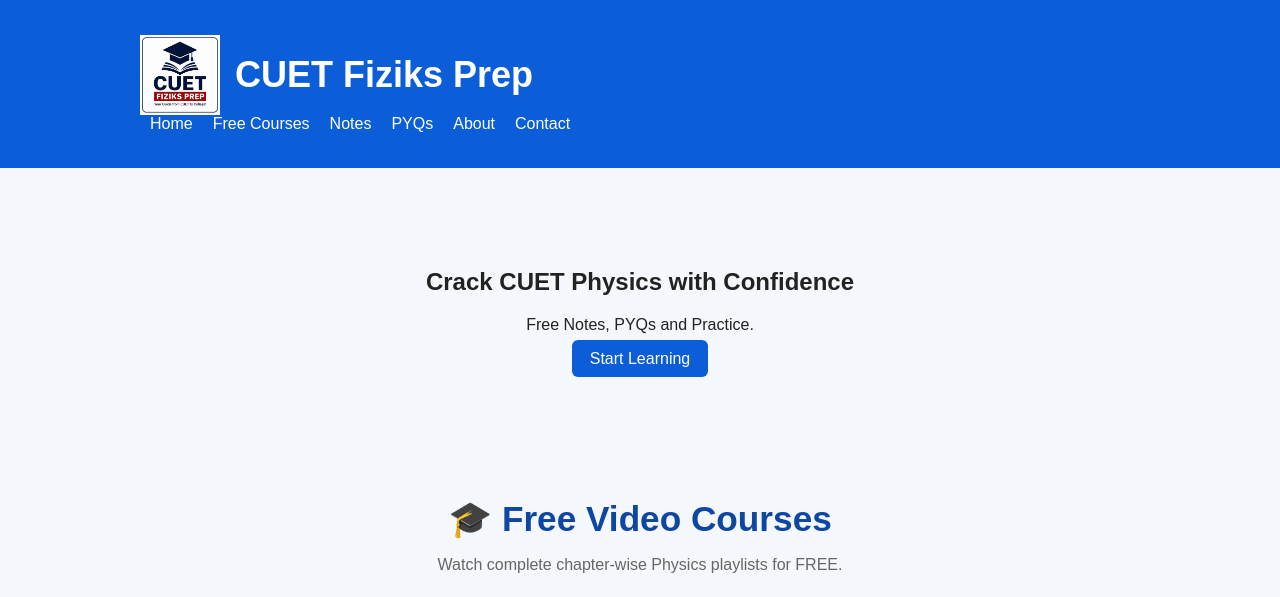
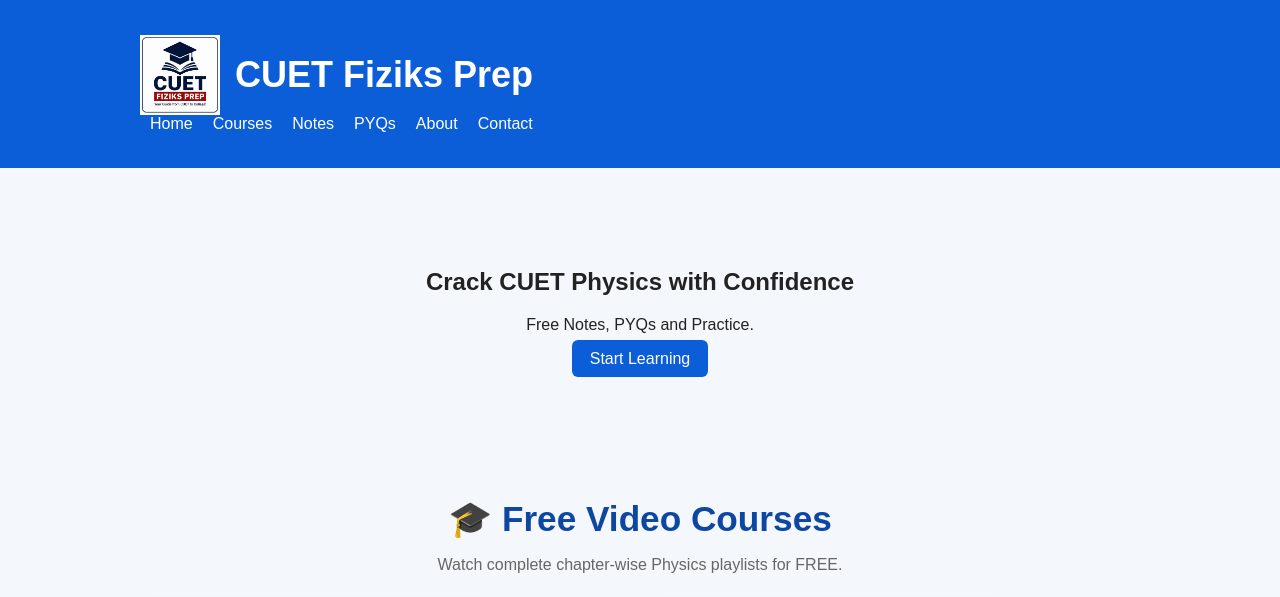
Before and after one commit to radheshyamprajapat/cuet-fiziks-prep, a plain HTML site: page index.html in a window 1280 px wide. Shown: the top 597 px of the page. Drawn offline with Linux system fonts and the light colour scheme.

Commit message:
Update index.html

```diff
--- a/index.html
+++ b/index.html
@@ -2,7 +2,7 @@
 <header><div class='container'><div class="logo">
     <img src="images/logo.png" alt="CUET Fiziks Prep Logo">
     <h2>CUET Fiziks Prep</h2>
-</div><nav><a href='index.html'>Home</a><a href="courses.html">Free Courses</a><a href='notes.html'>Notes</a><a href='pyqs.html'>PYQs</a><a href='about.html'>About</a><a href='contact.html'>Contact</a></nav></div></header>
+</div><nav><a href='index.html'>Home</a><a href="courses.html">Courses</a><a href='notes.html'>Notes</a><a href='pyqs.html'>PYQs</a><a href='about.html'>About</a><a href='contact.html'>Contact</a></nav></div></header>
 <div class='container'><section class="hero">
     <h1>Crack CUET Physics with Confidence</h1>
     <p>Free Notes, PYQs and Practice.</p>
```
